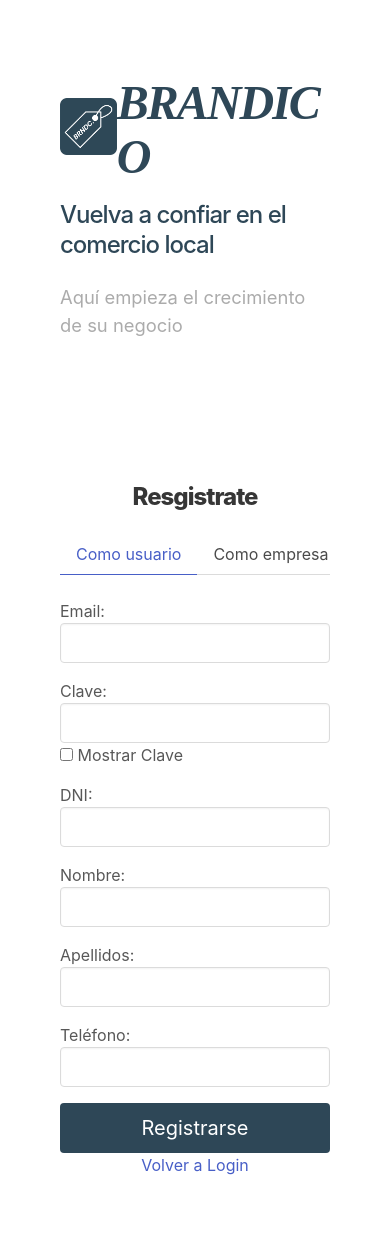
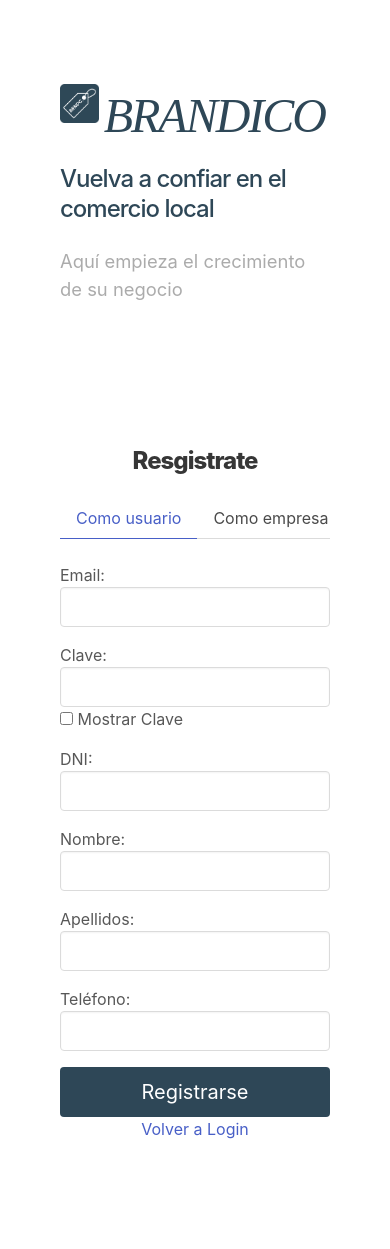
Before and after one commit to grobert03/Proyecto-Brandico, a Symfony app: template templates/registro.html.twig in a window 390 px wide. After the commit the page ends 1213 px from the top, so only its background shows below. Run offline with Twig, Linux system fonts and the light colour scheme; the template is opened without the code that fills it, so the values that code supplies are empty; some libraries are stand-ins or nearby versions.

Commit message:
Corrección del Logo & Responsive
Arreglo del logo de registro y diseño más o menos responsive jeje

```diff
--- a/public/css/register.css
+++ b/public/css/register.css
@@ -78,8 +78,8 @@
 }
 
 .column.left h1.title.is-1 {
-    font-family: 'Oswald', 'SansSerif';
+    font-family: 'Poppins SemiBold', 'SansSerif';
     color: #2e4757;
     font-style: italic;
-    font-weight: 600;
+    font-weight: 500;
 }
--- a/templates/registro.html.twig
+++ b/templates/registro.html.twig
@@ -17,20 +17,22 @@
 <body>
     <section class="container">
         <div class="columns is-multiine">
-            <div class="column is-8 is-offset-2 register">
+            <div class="column is-10 is-offset-1 register">
                 <div class="columns">
-                    <div class="column left">
+                    <div class="column left" style="padding-top: 5rem">
                         <div class="is-flex is-align-items-center is-justify-content-flex-start">
-                            <figure class="image is-64x64">
+                            <figure class="image is-64x64" style="padding-right: 5px">
                                 <img src="{{ asset('img/logoHeader.png') }}" alt="icono BRANDICO">
                             </figure>
-                            <h1 class="title is-1" style="color: #2e4757">BRANDICO</h1>
+                            <div style="white-space: nowrap; align-self: center">
+                                <h1 class="title is-1" style="color: #2e4757">BRANDICO</h1>
+                            </div>
+
                         </div>
-
                         <h2 class="subtitle colored is-4">Vuelva a confiar en el comercio local</h2>
                         <p>Aquí empieza el crecimiento de su negocio</p>
                     </div>
-                    <div class="column right">
+                    <div class="column is-half right">
                         <h1 class="title is-4 has-text-centered">Resgistrate</h1>
                         <p class="description"></p>
                         <!-- Div que controla los formularios, muestra primero el userForm -->
```
